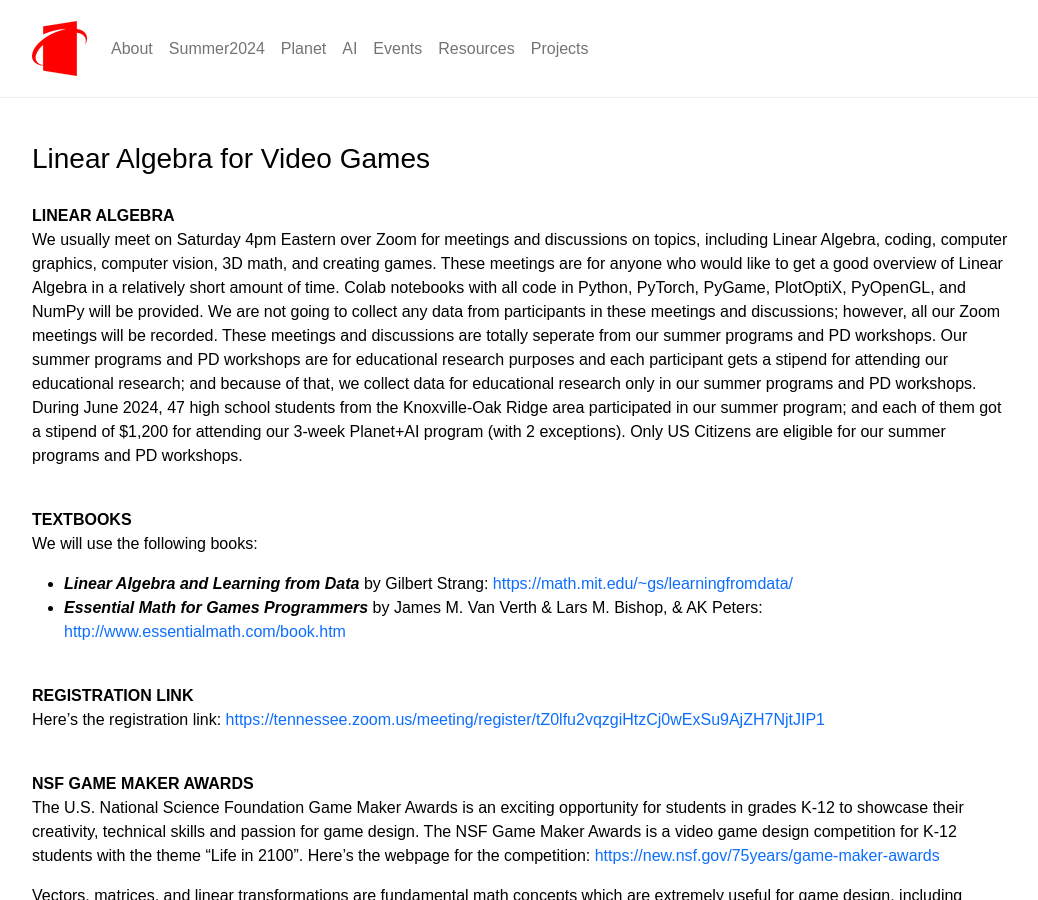
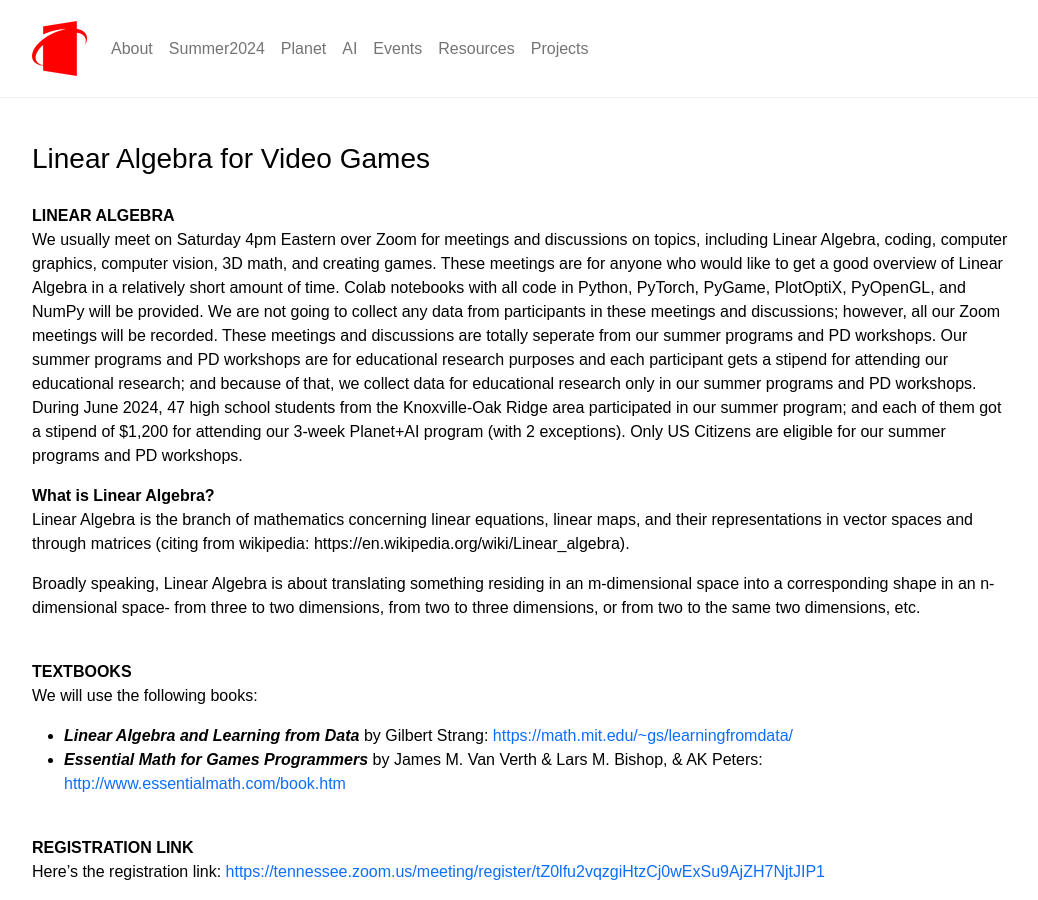
Before and after one commit to planet-ai-2023/planet-ai-2023.github.io, a Jekyll site: the page built from _posts/2024-8-22-linear-algebra-2024.md, in a window 1280 px wide and 900 px high. Shown: the whole window, without its empty margins (120-1158 px from the left). Built offline with Jekyll 4.4.1, drawn with Linux system fonts in a browser that asks for light colours.

Commit message:
Add files via upload

```diff
--- a/_posts/2024-8-22-linear-algebra-2024.md
+++ b/_posts/2024-8-22-linear-algebra-2024.md
@@ -8,6 +8,11 @@ tags: [planet, AI, tutorials, resources ]
 
 **LINEAR ALGEBRA**
 We usually meet on Saturday 4pm Eastern over Zoom for meetings and discussions on topics, including Linear Algebra, coding, computer graphics, computer vision, 3D math, and creating games. These meetings are for anyone who would like to get a good overview of Linear Algebra in a relatively short amount of time. Colab notebooks with all code in Python, PyTorch, PyGame, PlotOptiX, PyOpenGL, and NumPy will be provided. We are not going to collect any data from participants in these meetings and discussions; however, all our Zoom meetings will be recorded. These meetings and discussions are totally seperate from our summer programs and PD workshops. Our summer programs and PD workshops are for educational research purposes and each participant gets a stipend for attending our educational research; and because of that, we collect data for educational research only in our summer programs and PD workshops. During June 2024, 47 high school students from the Knoxville-Oak Ridge area participated in our summer program; and each of them got a stipend of $1,200 for attending our 3-week Planet+AI program (with 2 exceptions). Only US Citizens are eligible for our summer programs and PD workshops.
+
+**What is Linear Algebra?**
+Linear Algebra is the branch of mathematics concerning linear equations, linear maps, and their representations in vector spaces and through matrices (citing from wikipedia: https://en.wikipedia.org/wiki/Linear_algebra).
+
+Broadly speaking, Linear Algebra is about translating something residing in an m-dimensional space into a corresponding shape in an n-dimensional space- from three to two dimensions, from two to three dimensions, or from two to the same two dimensions, etc.
 
 <br/>
 **TEXTBOOKS**
```
